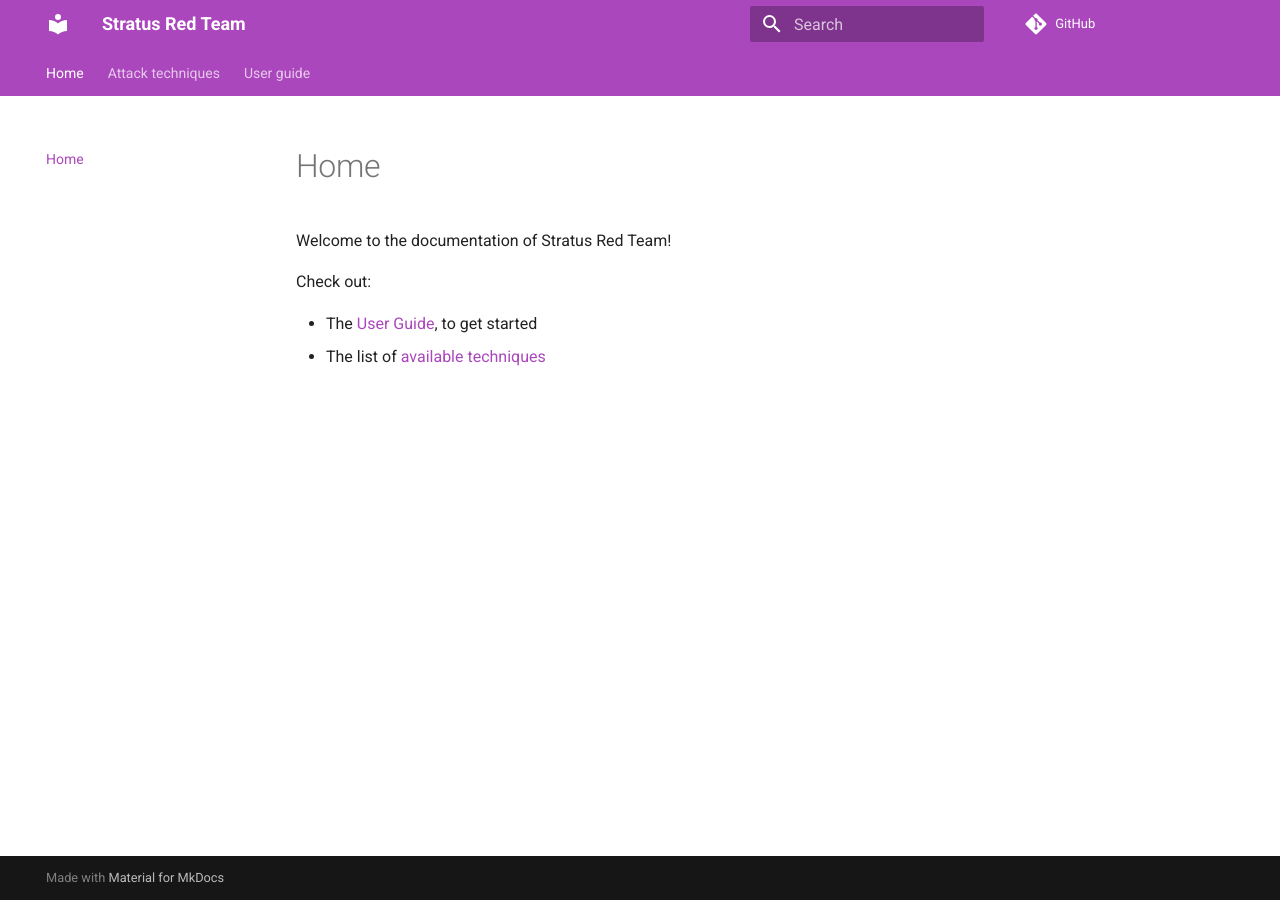
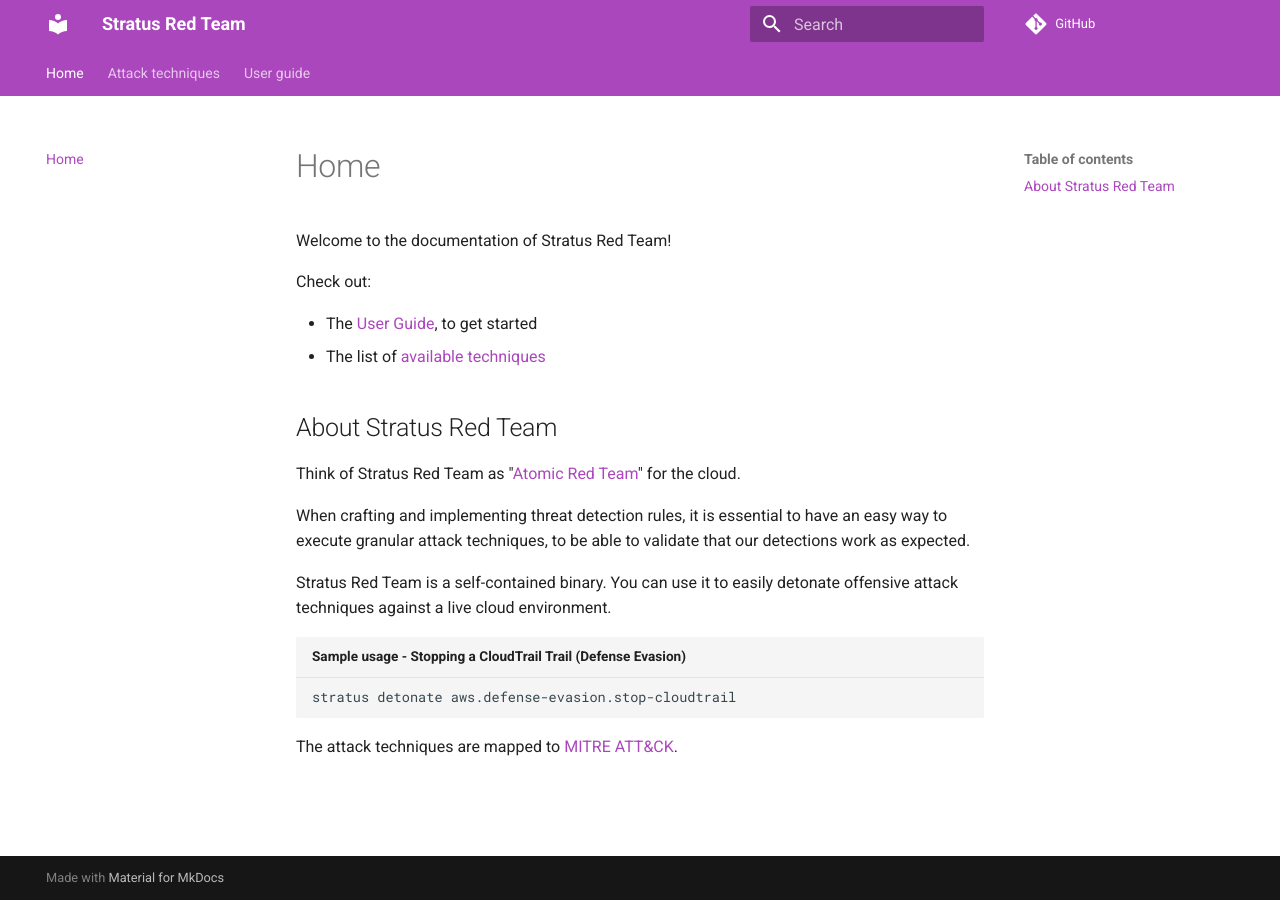
Before and after one commit to DataDog/stratus-red-team, an MkDocs documentation site: the page built from docs/index.md, in a window 1280 px wide. Built offline with MkDocs 1.6.1 and Material for MkDocs 9.7.7, drawn with Linux system fonts in a browser that asks for light colours; comment, search, counter and statistics services are not loaded.

Commit message:
docs: Add homepage

````diff
--- a/docs/index.md
+++ b/docs/index.md
@@ -6,3 +6,17 @@
 
 - The [User Guide](./user-guide), to get started
 - The list of [available techniques](./attack-techniques)
+
+## About Stratus Red Team
+
+Think of Stratus Red Team as "[Atomic Red Team](https://github.com/redcanaryco/atomic-red-team)" for the cloud.
+
+When crafting and implementing threat detection rules, it is essential to have an easy way to execute granular attack techniques, to be able to validate that our detections work as expected.
+
+Stratus Red Team is a self-contained binary. You can use it to easily detonate offensive attack techniques against a live cloud environment.
+
+```bash title="Sample usage - Stopping a CloudTrail Trail (Defense Evasion)"
+stratus detonate aws.defense-evasion.stop-cloudtrail
+```
+
+The attack techniques are mapped to [MITRE ATT&CK](https://attack.mitre.org/).
````
